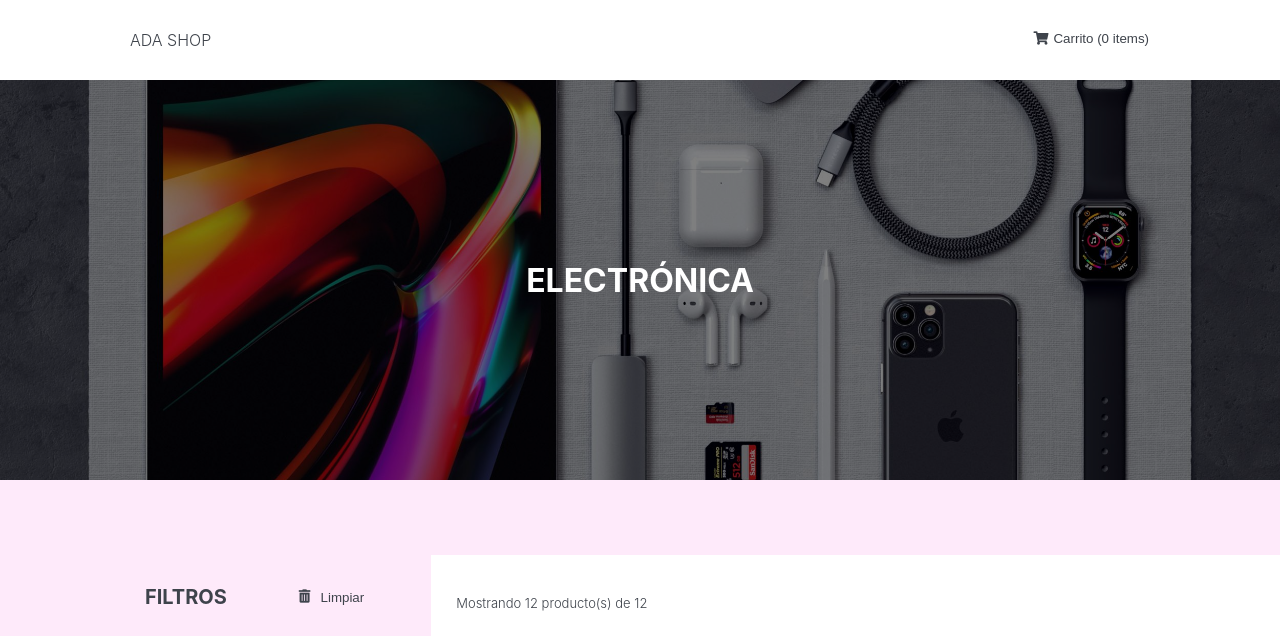
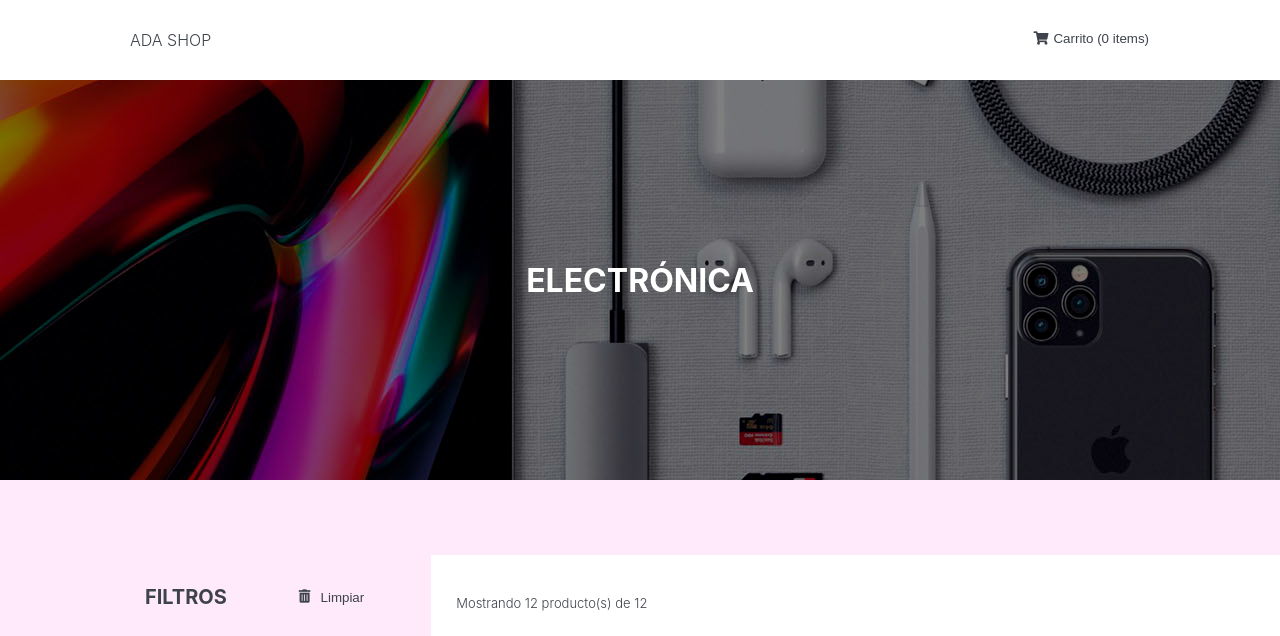
Before and after one commit to Melidorado/Shop-Proyecto-2, a plain HTML site: page index.html in a window 1280 px wide. Shown: the top 636 px of the page. Drawn offline with Linux system fonts and the light colour scheme.

```diff
--- a/style.css
+++ b/style.css
@@ -348,8 +348,8 @@ button {
 header {
     height: 400px;
     background-color: black;
-    background-image: url("banner.jpeg");
-    background-position: 25% 75%;
+    background-image: url("banner.jpg");
+    background-position: center;
     background-size: cover;
     display: flex;
     justify-content: center;
```
Also changed, not shown: banner-original.jpeg (renamed from banner.jpeg), banner.jpg (added).
